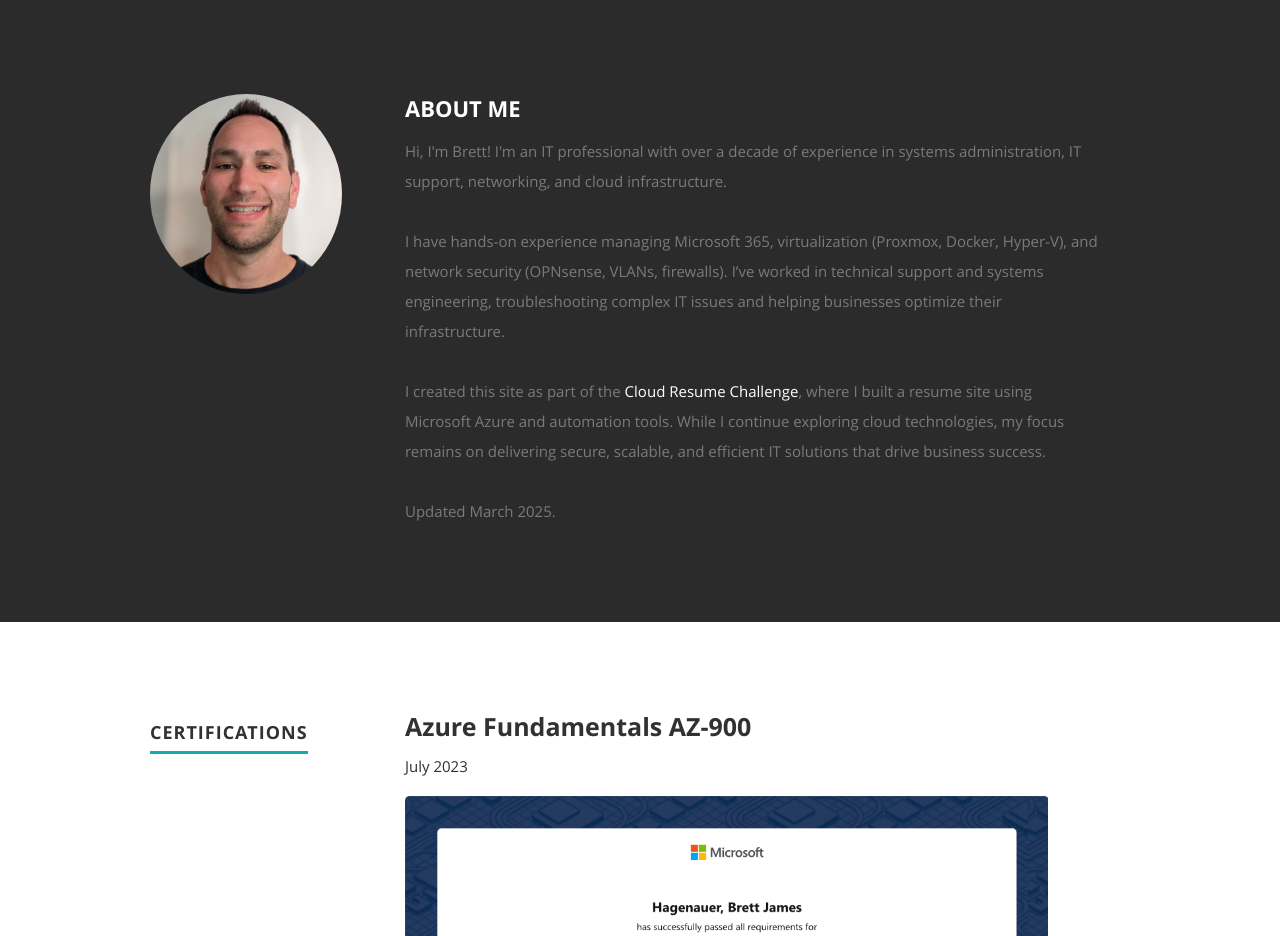
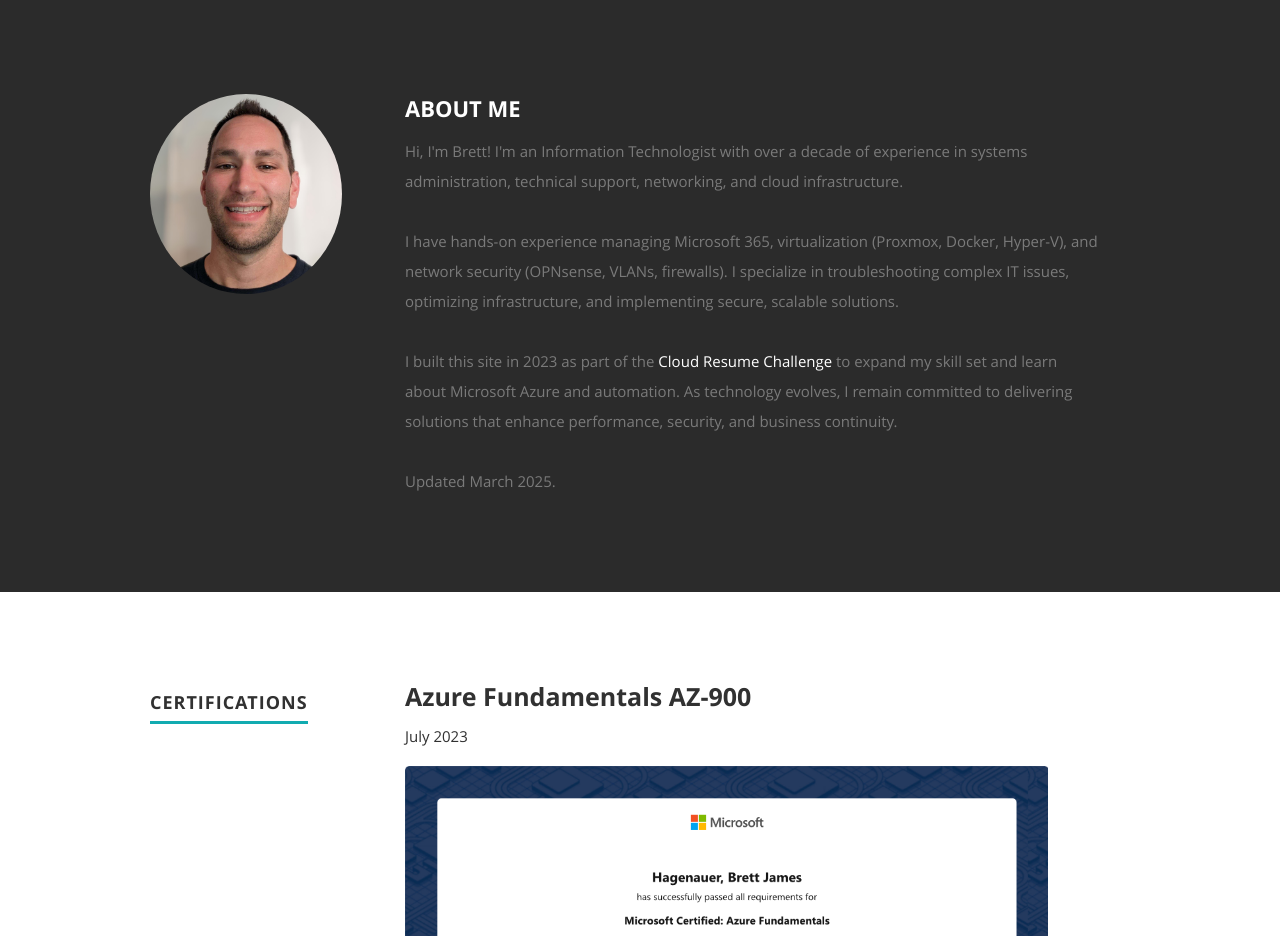
Before and after one commit to techbrett/azure_resume, a website: page frontend/index.html in a window 1280 px wide. Shown: the part 802-1738 px from the top of the page. Drawn offline with nearby package versions, Linux system fonts and the light colour scheme; no server answers.

Commit message:
Resume Overhaul March 2025

```diff
--- a/frontend/index.html
+++ b/frontend/index.html
@@ -103,7 +103,7 @@
 
             <h2>ABOUT ME</h2>
 
-            <p>Hi, I'm Brett! I'm an IT professional with over a decade of experience in systems administration, IT support, networking, and cloud infrastructure.<br /><br />I have hands-on experience managing Microsoft 365, virtualization (Proxmox, Docker, Hyper-V), and network security (OPNsense, VLANs, firewalls). I’ve worked in technical support and systems engineering, troubleshooting complex IT issues and helping businesses optimize their infrastructure.<br /><br />I created this site as part of the <a href="https://cloudresumechallenge.dev/">Cloud Resume Challenge</a>, where I built a resume site using Microsoft Azure and automation tools. While I continue exploring cloud technologies, my focus remains on delivering secure, scalable, and efficient IT solutions that drive business success.<br /><br />Updated March 2025.
+            <p>Hi, I'm Brett! I'm an Information Technologist with over a decade of experience in systems administration, technical support, networking, and cloud infrastructure.<br /><br />I have hands-on experience managing Microsoft 365, virtualization (Proxmox, Docker, Hyper-V), and network security (OPNsense, VLANs, firewalls). I specialize in troubleshooting complex IT issues, optimizing infrastructure, and implementing secure, scalable solutions.<br /><br />I built this site in 2023 as part of the <a href="https://cloudresumechallenge.dev/">Cloud Resume Challenge</a> to expand my skill set and learn about Microsoft Azure and automation. As technology evolves, I remain committed to delivering solutions that enhance performance, security, and business continuity.<br /><br />Updated March 2025.
          </div> <!-- end .main-col -->
 
       </div>
```
